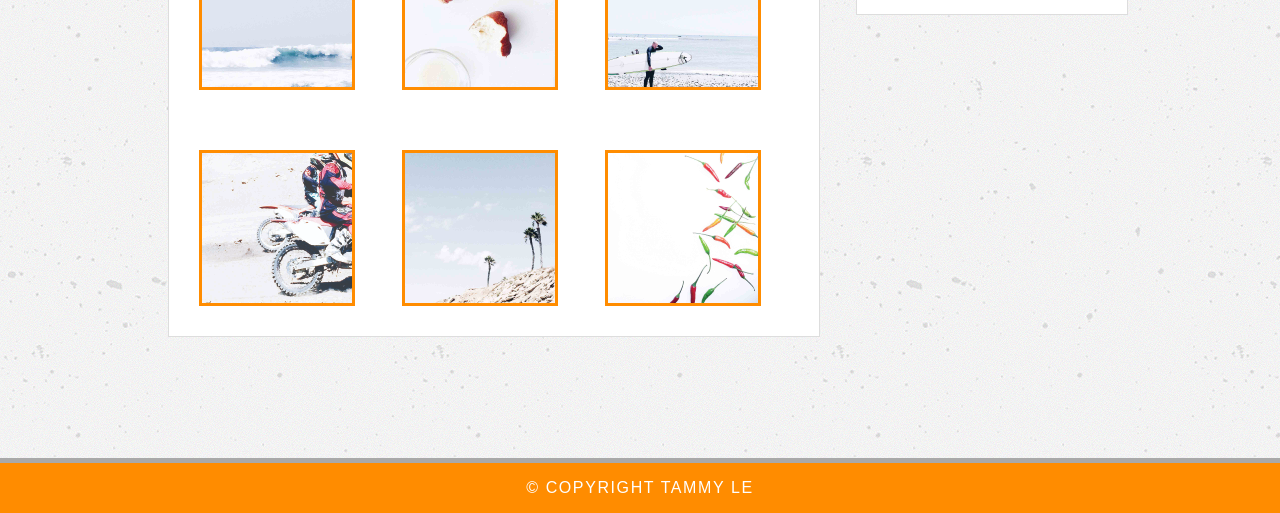
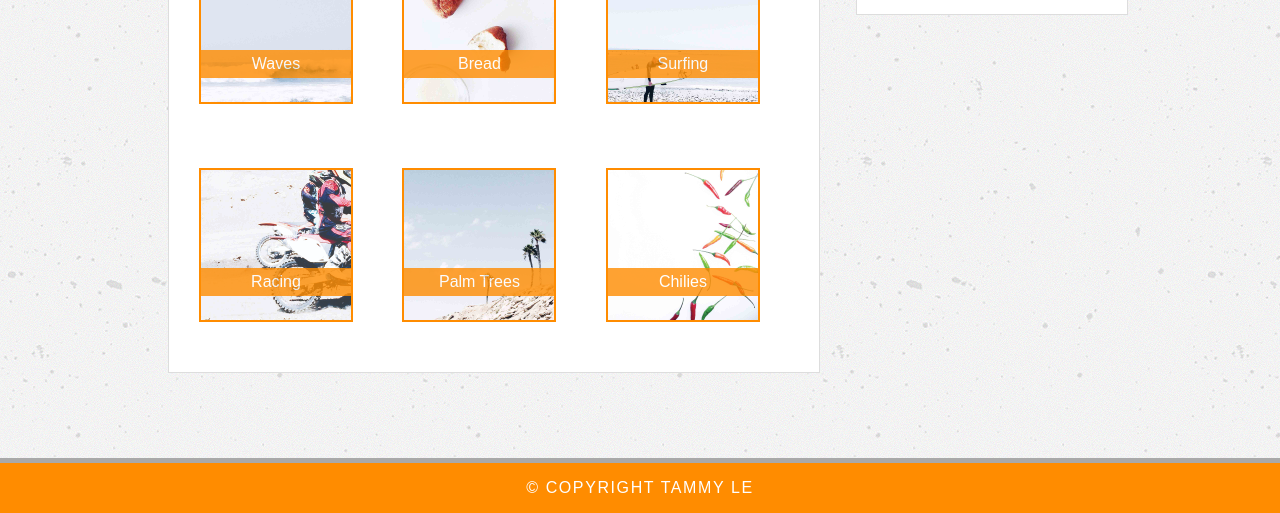
Before and after one commit to letam245/Basic-Portfolio, a plain HTML site: page portfolio.html in a window 1280 px wide. Shown: the part 287-800 px from the top of the page. Drawn offline with Linux system fonts and the light colour scheme.

Commit message:
update portfolio

```diff
--- a/assets/css/style.css
+++ b/assets/css/style.css
@@ -69,7 +69,7 @@ nav ul li {
 }
 
 
-nav a, a:visited {
+nav a {
 	color: darkorange;
 	text-decoration: none;
 	font-size: 12px;
@@ -78,10 +78,12 @@ nav a, a:visited {
 
 
 
-nav a:hover, a:active {
+nav a:hover, a:active, a:focus, a:visited {
 	color: #666666;
+}
 
-}
+
+
 
 
 
@@ -150,25 +152,48 @@ aside a img:hover {
 }
 
 
-/*gallery style */
-#gallery {
-	width:100%;
+/*-----------gallery style-------------*/
+
+
+.textbar{
+	position: relative;
+	width: 100%;
+
 }
 
 
-#gallery ul, li {
-	display:inline;
-	list-style: none;
+.textbar p {
+	position: absolute;
+	color: white;
+	background-color: darkorange;
+	width: 154px;
+	padding: 5px 0;
+	margin-top:130px;
+	text-align: center;
+	display: block;
+	opacity: 0.8;
+
 }
 
-#gallery ul img {
-	border: 3px solid darkorange;
-	margin: 30px 17px 30px 30px;
+
+.textbar ul li {
+	display:inline-block;
+	list-style: none;
+	margin: 0 25px 0 -40px;
 }
 
-#gallery ul img:hover, img:active {
-	border:3px solid #666666;
+.textbar img {
+	border: 2px solid darkorange;
+
 }
+
+.textbar img:hover, img:active {
+	border:2px solid #666666;
+}
+
+
+
+/*--------------FORM STYLING------------------------*/
 
 .form {
 
@@ -227,6 +252,9 @@ input[type=submit]:hover {
 }
 
 
+/*--------------FOOTER STYLING---------------------*/
+
+
 footer {
 	position: fixed;
 	bottom:0px;
@@ -243,3 +271,8 @@ footer p{
 	color:white;
 	letter-spacing: 0.1em;
 }
+
+.glyphicon glyphicon-home{
+	width: 500px;
+	height:500px;
+}
--- a/portfolio.html
+++ b/portfolio.html
@@ -28,14 +28,14 @@
 	<section>
 		<h2>portfolio</h2>
 		<hr>
-	<div id="gallery">
+	<div class="textbar">
 		<ul>
-  			<li><img src="assets/images/waves.jpg" width="150" height="150" alt="Tipping Point"></li>
-        		<li><img src="assets/images/bread.jpg" width="150" height="150" alt="Blink"></li>
-			<li><img src="assets/images/surf.jpg" width="150" height="150" alt="Outlier"></li>
-  			<li><img src="assets/images/racing.jpg" width="150" height="150" alt="type rule book"></li>
-			<li><img src="assets/images/palmtree.jpg" width="150" height="150" alt="Lacma"></li>
-			<li><img src="assets/images/chilies.jpg" width="150" height="150" alt="paranormal"></li>
+  			<li><img src="assets/images/waves.jpg" width="150" height="150" alt="Waves"><p>Waves</p></li>
+        	<li><img src="assets/images/bread.jpg" width="150" height="150" alt="Bread"><p>Bread</p></li>
+        	<li><img src="assets/images/surf.jpg" width="150" height="150" alt="Surf"><p>Surfing</span></p></li>
+  			<li><img src="assets/images/racing.jpg" width="150" height="150" alt="Racing"><p>Racing</span></p></li>
+			<li><img src="assets/images/palmtree.jpg" width="150" height="150" alt="Palm Trees"><p>Palm Trees</p></li>
+			<li><img src="assets/images/chilies.jpg" width="150" height="150" alt="Chillies"><p>Chilies</p></li>
 		</ul>
 	</div>
 	</section>
```
Also changed, not shown: contact.html (+5 -2 lines).
